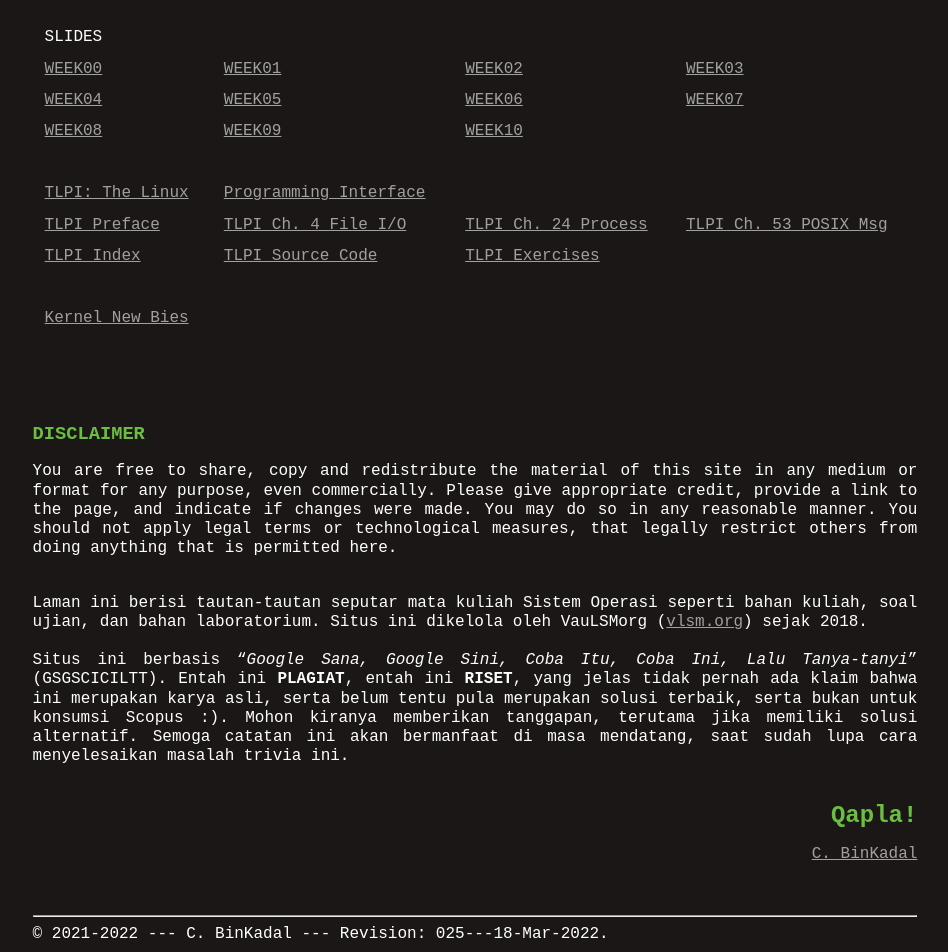
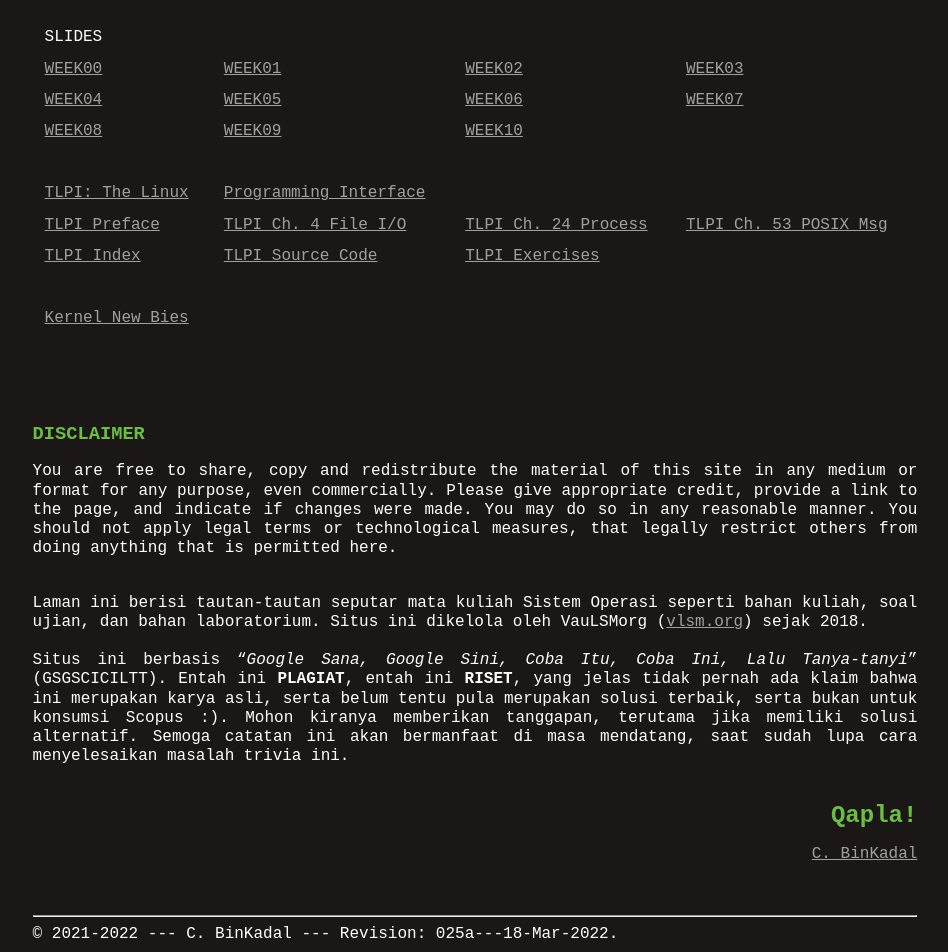
Before and after one commit to os2xx/sysprog, a Jekyll site: the page built from index.md, in a window 1280 px wide. Shown: the part 1373-2325 px from the top of the page, without its empty margins (165-1113 px from the left). Built offline with Jekyll 4.4.1, drawn with Linux system fonts in a browser that asks for light colours.

Commit message:
modified:   _config.yml

```diff
--- a/_config.yml
+++ b/_config.yml
@@ -1,5 +1,5 @@
 title: System Programing - Pemerograman Sistem
-version:     "025---18-Mar-2022"
+version:     "025a---18-Mar-2022"
 copyright:   "2021-2022"
 description: This is the System Programing course site,
       a GitHub Page, hosted at GitHub.com (thank you!).
@@ -22,7 +22,7 @@ urlweb:           "https://sp.vlsm.org/"
 urlscele:         "https://scele.cs.ui.ac.id/course/view.php?id=3356"
 urllogcode:       "https://osp4diss.vlsm.org/ETC/logCodes.txt"
 urlcontact:       "TBA"
-urlgithub:        "https://github.com/os2xx/sp/"
+urlgithub:        "https://github.com/os2xx/sysprog/"
 urlghpage:        "https://sp.vlsm.org/"
 keywords:         "jekyll, testing"
 github:           [metadata]
```
